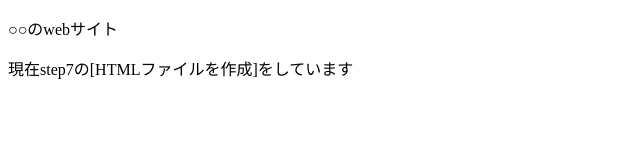
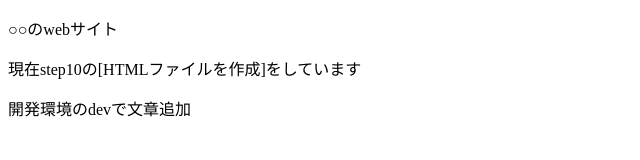
Before and after one commit to shira02/git_practice, a plain HTML site: page index.html in a window 1280 px wide. Shown: the whole page, without its empty margins (0-640 px from the left). Drawn offline with Linux system fonts and the light colour scheme.

Commit message:
devで編集

```diff
--- a/index.html
+++ b/index.html
@@ -8,7 +8,8 @@
 
 <body>
     <p>○○のwebサイト</p>
-    <p>現在step7の[HTMLファイルを作成]をしています</p>
+    <p>現在step10の[HTMLファイルを作成]をしています</p>
+    <p>開発環境のdevで文章追加</p>
 </body>
 
 </html>
```
